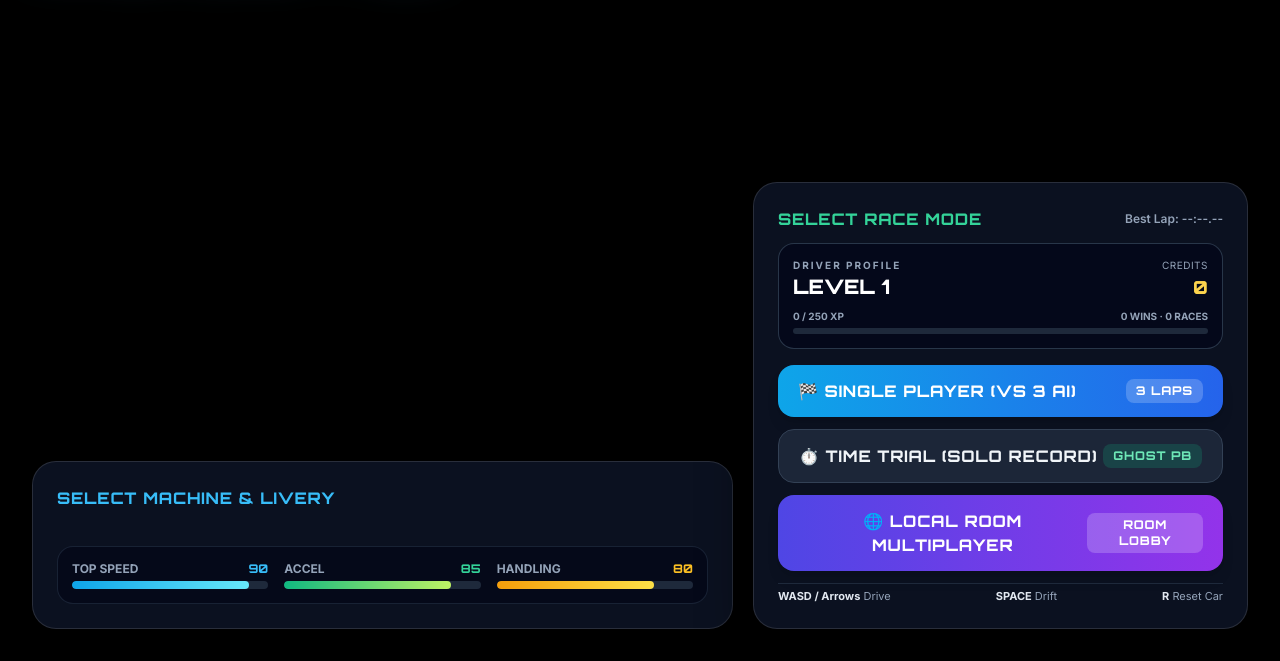
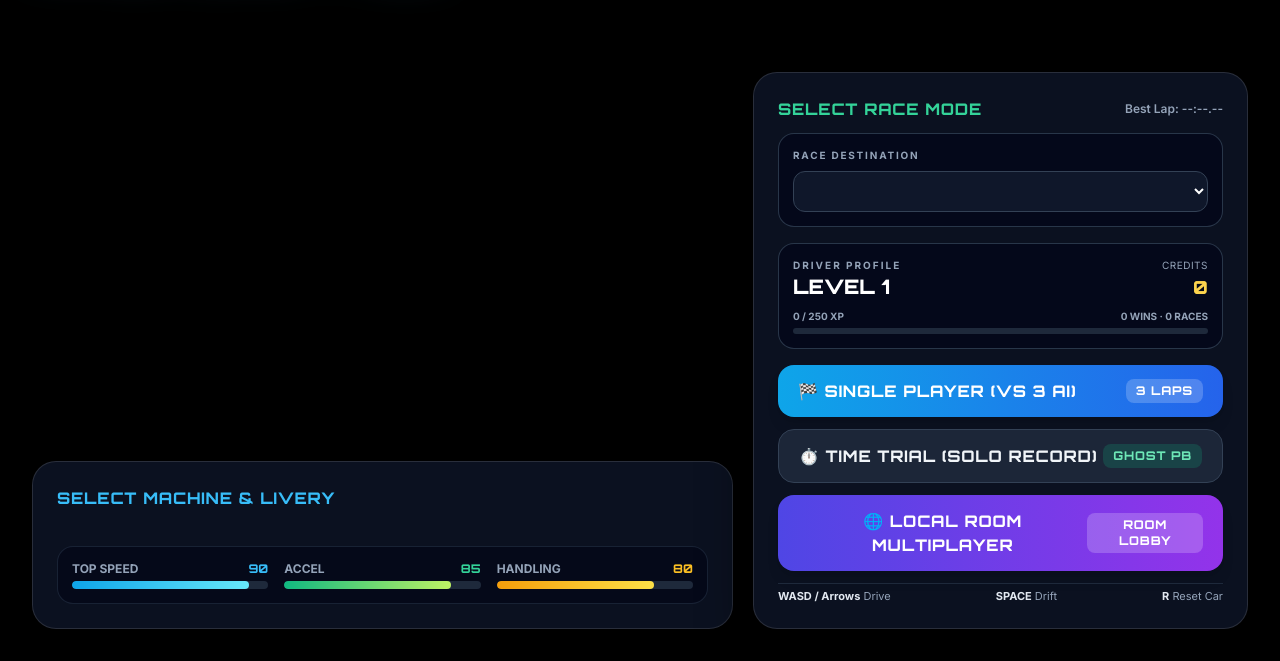
Before and after one commit to kemmyhub/apex-drift-3d, a website built with Vite: page index.html in a window 1280 px wide. Shown: the part 139-800 px from the top of the page. Built offline with nearby package versions, Linux system fonts and the light colour scheme.

Commit message:
feat: add race destination selector

```diff
--- a/index.html
+++ b/index.html
@@ -114,6 +114,11 @@
                         Select Race Mode
                     </h2>
                     <span id="best-lap-badge" class="text-xs font-semibold text-slate-400">Best Lap: --:--.--</span>
+                </div>
+
+                <div class="rounded-2xl border border-slate-700/80 bg-slate-950/65 p-3.5 mb-1">
+                    <label for="track-select" class="block text-[10px] uppercase tracking-[0.18em] text-slate-400 font-bold mb-2">Race destination</label>
+                    <select id="track-select" class="w-full bg-slate-900 border border-slate-700 focus:border-sky-400 rounded-xl px-3 py-2.5 text-sm font-bold text-white outline-none"></select>
                 </div>
 
                 <div class="rounded-2xl border border-slate-700/80 bg-slate-950/65 p-3.5 mb-1">
```
